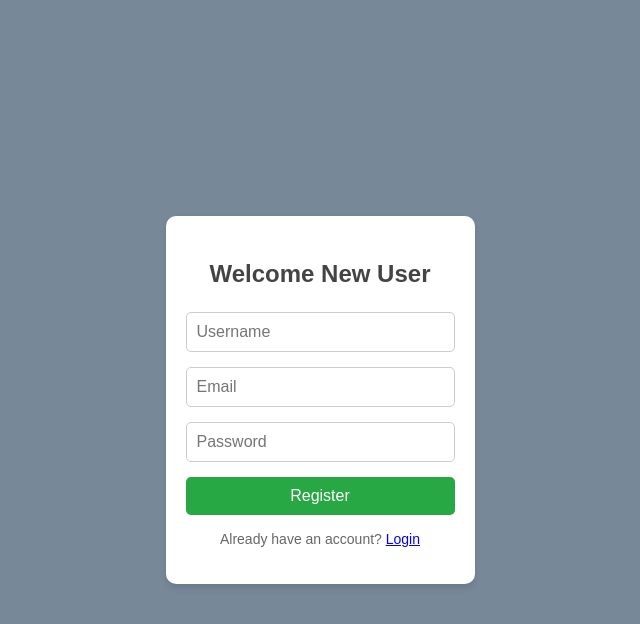
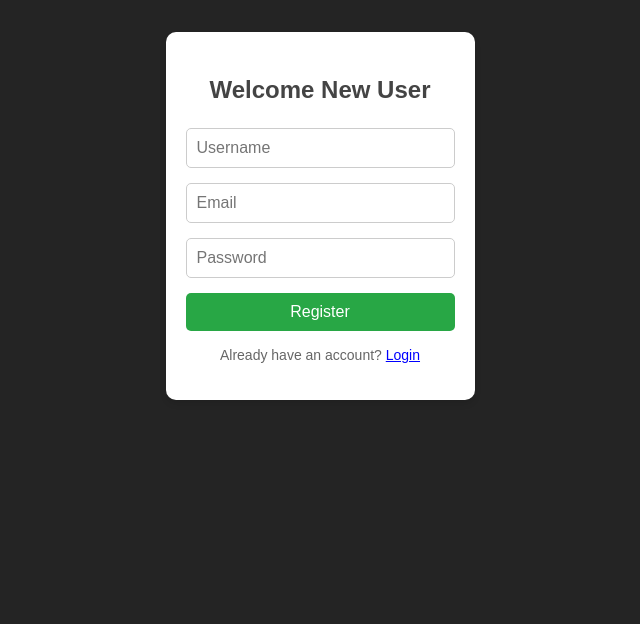
Before and after one commit to Jaturaput-Jongsubcharoen/COMP229-NutriSnap-Client1, a React (Vite) app: page /register in a window 1280 px wide. Shown: the top 624 px of the page, without its empty margins (340-980 px from the left). Built offline with nearby package versions, Linux system fonts and the light colour scheme.

Commit message:
Jaturaput-Backend42

```diff
--- a/src/App.css
+++ b/src/App.css
@@ -1,3 +1,14 @@
+body {
+  margin: 0;
+  font-family: 'Arial', sans-serif;
+  /*background: lightslategray;*/
+  display: flex;
+  justify-content: center;
+  align-items: center;
+  height: 100%;
+}
+
+
 #root {
   max-width: 1280px;
   margin: 0 auto;
--- a/src/styles/Login.css
+++ b/src/styles/Login.css
@@ -1,14 +1,4 @@
-body {
-    margin: 0;
-    font-family: 'Arial', sans-serif;
-    background: lightslategray;
-    display: flex;
-    justify-content: center;
-    align-items: center;
-    height: 100vh;
-  }
-
-  .container {
+   .container {
     width: 100%;
     max-width: 400px;
     background: #fff;
--- a/src/styles/Register.css
+++ b/src/styles/Register.css
@@ -1,13 +1,3 @@
-body {
-    margin: 0;
-    font-family: 'Arial', sans-serif;
-    background: lightslategray;
-    display: flex;
-    justify-content: center;
-    align-items: center;
-    height: 100vh;
-  }
-
   .sukh-container {
     width: 100%;
     max-width: 400px;
```
